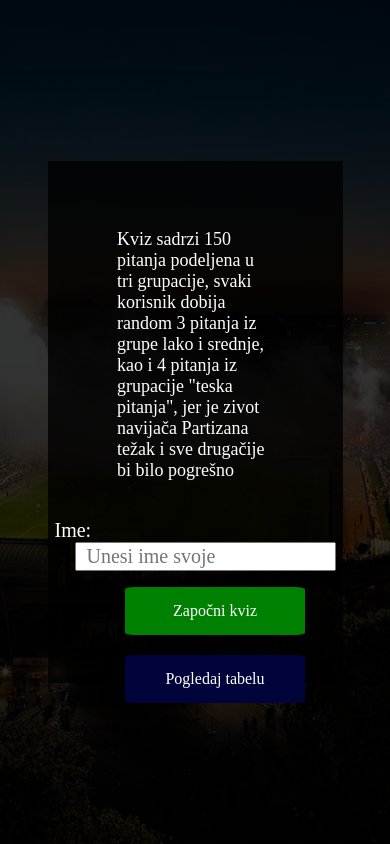
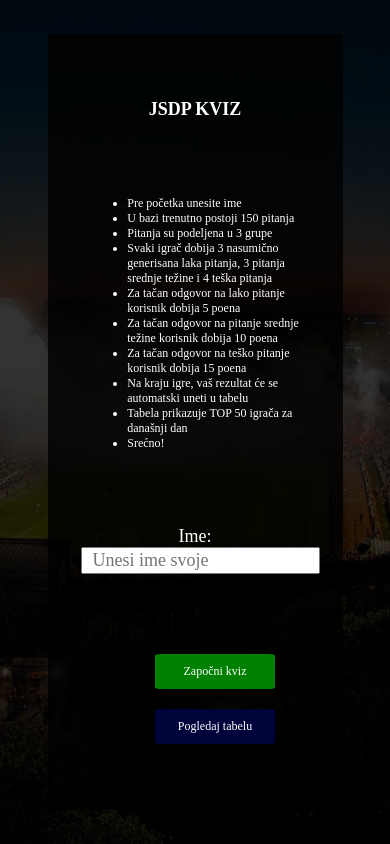
Before and after one commit to AndrejTesten/JSDPquiz, a React (Create React App) app: page / in a window 390 px wide. Built offline with nearby package versions, Linux system fonts and the light colour scheme; a web font is replaced by a local one.

Commit message:
Fixing responsiveness

```diff
--- a/src/App.css
+++ b/src/App.css
@@ -34,7 +34,7 @@
   justify-content: space-between;
   align-items: center;
   width: 50%;
-  height: 50%;
+  height: 80%;
   margin: auto;
   color: white;
   padding: 50px;
@@ -49,9 +49,8 @@ label {
   font-size: 20px;
 }
 .uputstvo {
-  width: 80%;
-  margin-bottom: 20px;
-  font-size: 18px;
+  width: 90%;
+  font-size: 15px;
 }
 .menu ul {
   list-style: none;
@@ -217,3 +216,328 @@ button:hover {
 .dugmeTabela > .homeButton {
   margin: 0;
 }
+/**
+ * Basic CSS Media Query Template
+ * TODO: I should probably use Sass...
+ * Author: Michael Vieth
+ * ------------------------------------------
+ *  Responsive Grid Media Queries - 1280, 1024, 768, 480
+ *   1280-1024   - desktop (default grid)
+ *   1024-768    - tablet landscape
+ *   768-480     - tablet
+ *   480-less    - phone landscape & smaller
+ * --------------------------------------------
+ */
+@media all and (min-width: 1024px) and (max-width: 1280px) {
+}
+
+@media all and (min-width: 768px) and (max-width: 1024px) {
+  /*question*/
+  .question {
+    font-size: 15px;
+  }
+  .answers {
+    font-size: 20px;
+    width: 50%;
+    line-height: 80px;
+  }
+  .questionsGroup {
+    font-size: 30px;
+    margin-top: 30px;
+  }
+  button {
+    width: 100px;
+    height: 40px;
+    font-size: 15px;
+  }
+}
+
+@media all and (min-width: 480px) and (max-width: 768px) {
+  /*HomePage*/
+
+  .container {
+    display: flex;
+    flex-direction: column;
+    justify-content: space-between;
+    align-items: center;
+    width: 50%;
+    height: 80%;
+    margin: auto;
+    color: white;
+    padding: 50px;
+    background-color: rgba(0, 0, 0, 0.8);
+  }
+  input {
+    font-size: 18px;
+    padding-left: 10px;
+    margin-left: 10px;
+  }
+  label {
+    display: flex;
+    font-size: 18px;
+  }
+  .container h2 {
+    font-size: 18px;
+    margin-bottom: 0;
+  }
+  .uputstvo {
+    width: 90%;
+    font-size: 12px;
+  }
+
+  .startButton {
+    font-size: 12px;
+    background-color: green;
+    padding: 10px;
+    width: 100px;
+    border-radius: 5%;
+    display: flex;
+    justify-content: center;
+  }
+
+  .tabelaButton {
+    background-color: rgb(0, 4, 58);
+    padding: 10px;
+    margin-top: 20px;
+    width: 100px;
+    border-radius: 5%;
+    display: flex;
+    justify-content: center;
+    font-size: 12px;
+  }
+
+  /* Quiz part */
+  .question {
+    font-size: 15px;
+  }
+  .answers {
+    font-size: 20px;
+    width: 50%;
+    line-height: 80px;
+  }
+  .questionsGroup {
+    font-size: 30px;
+    margin-top: 30px;
+  }
+  button {
+    width: 100px;
+    height: 40px;
+    font-size: 15px;
+  }
+  /*Tabela*/
+  .rezultat {
+    display: flex;
+    flex-direction: column;
+    justify-content: center;
+    align-items: center;
+    color: white;
+    background-color: rgba(0, 0, 0, 0.8);
+    width: 50%;
+    height: 70%;
+    margin-top: 40%;
+    font-size: 18px;
+  }
+  .rezultatLista {
+    line-height: 200%;
+  }
+  .dugmeTabela {
+    display: flex;
+    flex-direction: column;
+    align-items: start;
+    justify-content: center;
+    padding: 0;
+  }
+  .dugmeTabela > .homeButton {
+    margin: 0;
+  }
+
+  .rezultatButton {
+    background-color: rgb(0, 4, 58);
+    padding: 12px;
+    width: 140px;
+    font-size: 14px;
+    border-radius: 5%;
+  }
+
+  .homeButton {
+    background-color: rgb(0, 95, 0);
+    padding: 12px;
+    width: 140px;
+    font-size: 14px;
+    border-radius: 5%;
+    display: flex;
+    justify-content: center;
+    margin-bottom: 20px;
+  }
+}
+
+@media all and (max-width: 480px) {
+  /*HomePage*/
+
+  .container {
+    display: flex;
+    flex-direction: column;
+    justify-content: space-between;
+    align-items: center;
+    width: 50%;
+    height: 80%;
+    margin: auto;
+    color: white;
+    padding: 50px;
+    background-color: rgba(0, 0, 0, 0.8);
+  }
+  input {
+    font-size: 18px;
+    padding-left: 10px;
+    margin-left: 10px;
+  }
+  label {
+    display: flex;
+    flex-direction: column;
+    align-items: center;
+    font-size: 18px;
+  }
+  .container h2 {
+    font-size: 18px;
+    margin-bottom: 0;
+  }
+  .uputstvo {
+    width: 90%;
+    font-size: 12px;
+  }
+
+  .startButton {
+    font-size: 12px;
+    background-color: green;
+    padding: 10px;
+    width: 100px;
+    border-radius: 5%;
+    display: flex;
+    justify-content: center;
+  }
+
+  .tabelaButton {
+    background-color: rgb(0, 4, 58);
+    padding: 10px;
+    margin-top: 20px;
+    width: 100px;
+    border-radius: 5%;
+    display: flex;
+    justify-content: center;
+    font-size: 12px;
+  }
+  /*Quiz*/
+  .question {
+    font-size: 15px;
+  }
+  .answers {
+    font-size: 15px;
+    width: 50%;
+    line-height: 60px;
+  }
+  .questionsGroup {
+    font-size: 25px;
+    margin-top: 40%;
+  }
+  button {
+    width: 100px;
+    height: 40px;
+    font-size: 15px;
+  }
+  /*Result*/
+  .result {
+    margin-top: 40%;
+    background-color: rgba(255, 255, 255, 0.8);
+    color: black;
+    font-size: 15px;
+    width: 50%;
+    padding: 30px;
+    display: flex;
+    flex-direction: column;
+    justify-content: center;
+    align-items: center;
+  }
+
+  .rezultatButton {
+    background-color: rgb(0, 4, 58);
+    padding: 10px;
+    width: 120px;
+    font-size: 12px;
+    border-radius: 5%;
+  }
+
+  .homeButton {
+    background-color: rgb(0, 95, 0);
+    padding: 10px;
+    width: 120px;
+    font-size: 12px;
+    border-radius: 5%;
+    display: flex;
+    justify-content: center;
+    margin-bottom: 20px;
+  }
+  /*Tabela*/
+  .rezultat {
+    display: flex;
+    flex-direction: column;
+    justify-content: center;
+    align-items: center;
+    color: white;
+    background-color: rgba(0, 0, 0, 0.8);
+    width: 50%;
+    height: 70%;
+    margin-top: 40%;
+    font-size: 18px;
+  }
+  .rezultatLista {
+    line-height: 200%;
+  }
+  .dugmeTabela {
+    display: flex;
+    flex-direction: column;
+    align-items: start;
+    justify-content: center;
+    padding: 0;
+  }
+  .dugmeTabela > .homeButton {
+    margin: 0;
+  }
+}
+
+/* Portrait */
+@media screen and (orientation: portrait) {
+  /* Portrait styles here */
+}
+/* Landscape */
+@media screen and (orientation: landscape) {
+  /* Landscape styles here */
+}
+
+/* CSS for iPhone, iPad, and Retina Displays */
+
+/* Non-Retina */
+@media screen and (-webkit-max-device-pixel-ratio: 1) {
+}
+
+/* Retina */
+@media only screen and (-webkit-min-device-pixel-ratio: 1.5),
+  only screen and (-o-min-device-pixel-ratio: 3/2),
+  only screen and (min--moz-device-pixel-ratio: 1.5),
+  only screen and (min-device-pixel-ratio: 1.5) {
+}
+
+/* iPhone Portrait */
+@media screen and (max-device-width: 480px) and (orientation: portrait) {
+}
+
+/* iPhone Landscape */
+@media screen and (max-device-width: 480px) and (orientation: landscape) {
+}
+
+/* iPad Portrait */
+@media screen and (min-device-width: 481px) and (orientation: portrait) {
+}
+
+/* iPad Landscape */
+@media screen and (min-device-width: 481px) and (orientation: landscape) {
+}
--- a/src/pages/Home.js
+++ b/src/pages/Home.js
@@ -17,14 +17,24 @@ const HomePage = () => {
   return (
     <div className="pozadina">
       <div className="container">
-        <div className="uputstvo">
-          <p>
-            Kviz sadrzi 150 pitanja podeljena u tri grupacije, svaki korisnik
-            dobija random 3 pitanja iz grupe lako i srednje, kao i 4 pitanja iz
-            grupacije "teska pitanja", jer je zivot navijača Partizana težak i
-            sve drugačije bi bilo pogrešno
-          </p>
-        </div>
+        <h2>JSDP KVIZ</h2>
+        <ul className="uputstvo">
+          <li>Pre početka unesite ime</li>
+          <li>U bazi trenutno postoji 150 pitanja</li>
+          <li>Pitanja su podeljena u 3 grupe</li>
+          <li>
+            Svaki igrač dobija 3 nasumično generisana laka pitanja, 3 pitanja
+            srednje težine i 4 teška pitanja
+          </li>
+          <li>Za tačan odgovor na lako pitanje korisnik dobija 5 poena</li>
+          <li>
+            Za tačan odgovor na pitanje srednje težine korisnik dobija 10 poena
+          </li>
+          <li>Za tačan odgovor na teško pitanje korisnik dobija 15 poena</li>
+          <li>Na kraju igre, vaš rezultat će se automatski uneti u tabelu</li>
+          <li>Tabela prikazuje TOP 50 igrača za današnji dan</li>
+          <li>Srećno!</li>
+        </ul>
         <div className="unesiIme">
           <form action="">
             <label htmlFor="">
--- a/src/pages/Quiz.js
+++ b/src/pages/Quiz.js
@@ -126,20 +126,18 @@ const Quiz = () => {
         </>
       ) : (
         <div className="result">
-          <h3>Rezultat {name}</h3>
-          <p>
-            Ukupno Pitanja: <span>{shuffledQuestions.length}</span>
-          </p>
+          <h3>Rezultat</h3>
           <p>
             Poeni: <span> {result.score}</span>
           </p>
           <p>
-            Broj tačnih odgovora:<span> {result.correctAnswers}</span>
+            Tačni odgovori:<span> {result.correctAnswers}</span>
           </p>
           <p>
-            Broj netačnih odgovora:<span> {result.wrongAnswers}</span>
+            Netačni odgovori:<span> {result.wrongAnswers}</span>
           </p>
-          <ul>
+          <ul></ul>
+          <div className="meni">
             <li className="homeButton">
               <Link style={{ textDecoration: "none", color: "white" }} to="/">
                 Nazad na početnu
@@ -153,7 +151,7 @@ const Quiz = () => {
                 Pogledaj tabelu
               </Link>
             </li>
-          </ul>
+          </div>
         </div>
       )}
     </div>
```
